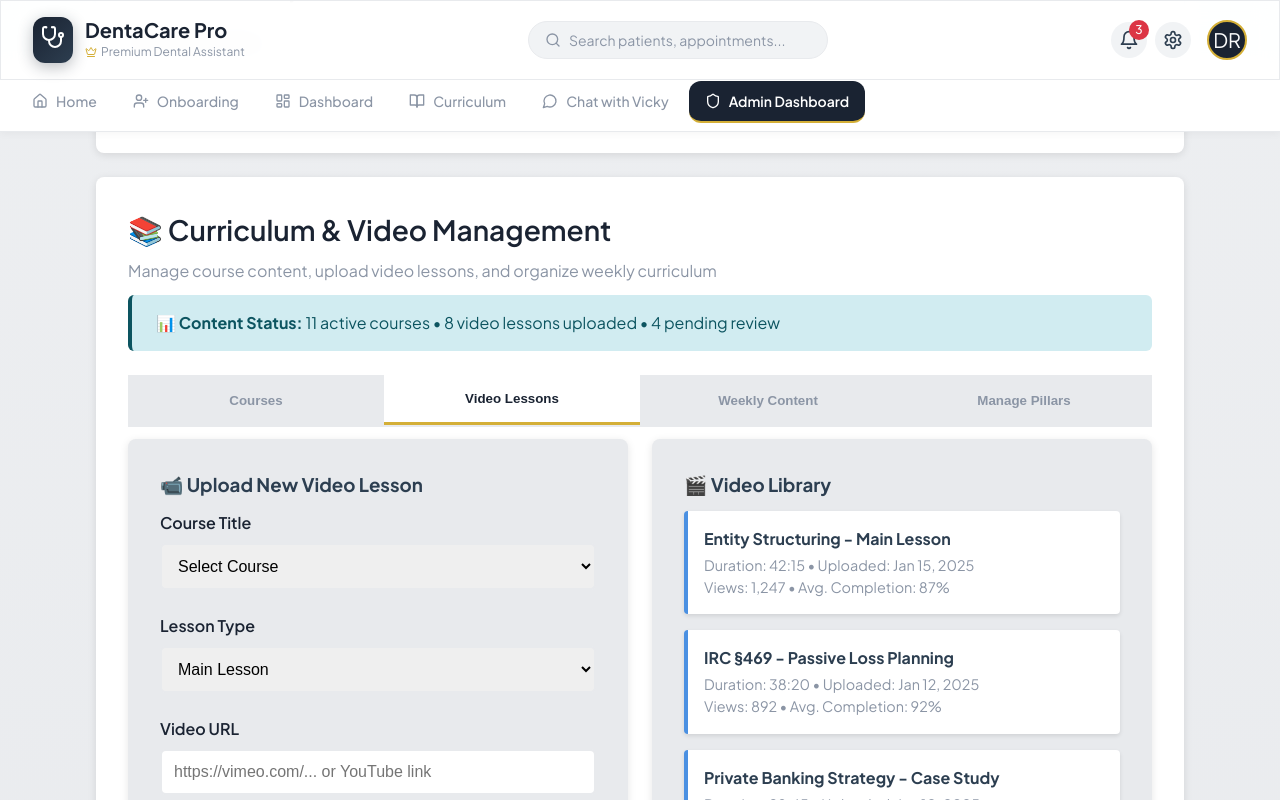
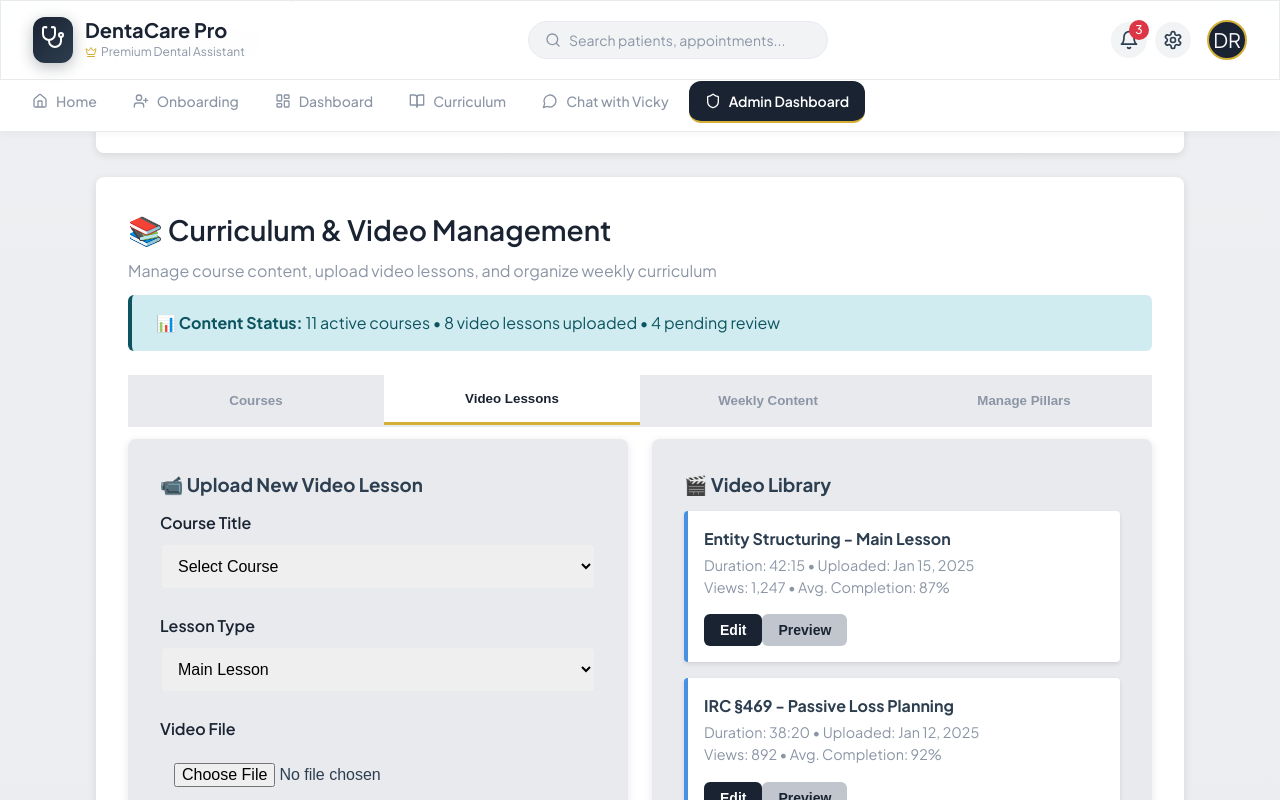
Before and after one commit to uzair-fabtechsol/frontend-dentist-react, a React (Vite) app: page /admin in a window 1280 px wide. Both pictures are taken after a click on the button "Video Lessons". Shown: the part 3441-4241 px from the top of the page. Built offline with nearby package versions, Linux system fonts and the light colour scheme.

Commit message:
Administrator View

```diff
--- a/src/features/admin/Admin.jsx
+++ b/src/features/admin/Admin.jsx
@@ -544,6 +544,7 @@ const Admin = () => {
             {/* Videos Tab */}
             {activeCurriculumTab === 'videos' && (
               <div className="grid grid-2 mt-3">
+                {/* Upload Video Section */}
                 <div className="card" style={{ background: 'var(--silver-light)' }}>
                   <h3>📹 Upload New Video Lesson</h3>
                   <form className="mt-3">
@@ -555,6 +556,10 @@ const Admin = () => {
                         <option value="2">Asset Protection Strategies</option>
                         <option value="3">IRC §469 - Passive Loss Planning</option>
                         <option value="4">IRC §7702 - Private Banking Strategy</option>
+                        <option value="5">Augusta Rule (IRC §280A)</option>
+                        <option value="6">Defined Benefit & Cash Balance Plans</option>
+                        <option value="7">EXIT & SALE OF PRACTICE</option>
+                        <option value="8">Captive Insurance (IRC §831(b))</option>
                       </select>
                     </div>
                     <div className="form-group">
@@ -567,12 +572,26 @@ const Admin = () => {
                       </select>
                     </div>
                     <div className="form-group">
-                      <label className="form-label">Video URL</label>
+                      <label className="form-label">Video File</label>
+                      <input type="file" className="form-control" accept="video/*" />
+                      <small style={{ color: 'var(--silver-dark)' }}>Accepted formats: MP4, MOV, AVI (Max: 500MB)</small>
+                    </div>
+                    <div className="form-group">
+                      <label className="form-label">Video URL (Alternative)</label>
                       <input type="url" className="form-control" placeholder="https://vimeo.com/... or YouTube link" />
+                      <small style={{ color: 'var(--silver-dark)' }}>Use Vimeo, YouTube, or direct video URL</small>
                     </div>
                     <div className="form-group">
                       <label className="form-label">Duration</label>
                       <input type="text" className="form-control" placeholder="e.g., 45 minutes" />
+                    </div>
+                    <div className="form-group">
+                      <label className="form-label">Thumbnail</label>
+                      <input type="file" className="form-control" accept="image/*" />
+                    </div>
+                    <div className="form-group">
+                      <label className="form-label">Description</label>
+                      <textarea className="form-control" rows="3" placeholder="Brief description of the video lesson"></textarea>
                     </div>
                     <div className="btn-group">
                       <button type="submit" className="btn btn-primary">Upload Video</button>
@@ -580,29 +599,54 @@ const Admin = () => {
                     </div>
                   </form>
                 </div>
+                {/* Video Library */}
                 <div className="card" style={{ background: 'var(--silver-light)' }}>
                   <h3>🎬 Video Library</h3>
                   <div className="mt-3">
                     <div className="student-detail-card">
+                      <div style={{ display: 'flex', justifyContent: 'space-between', alignItems: 'flex-start', flexWrap: 'wrap', gap: '1rem' }}>
+                        <div>
                           <strong>Entity Structuring - Main Lesson</strong>
                           <p className="mt-1" style={{ fontSize: '0.9rem', color: 'var(--silver-dark)' }}>
                             Duration: 42:15 • Uploaded: Jan 15, 2025<br />
                             Views: 1,247 • Avg. Completion: 87%
                           </p>
                         </div>
+                        <div>
+                          <button className="btn btn-sm btn-primary">Edit</button>
+                          <button className="btn btn-sm btn-secondary">Preview</button>
+                        </div>
+                      </div>
+                    </div>
                     <div className="student-detail-card">
+                      <div style={{ display: 'flex', justifyContent: 'space-between', alignItems: 'flex-start', flexWrap: 'wrap', gap: '1rem' }}>
+                        <div>
                           <strong>IRC §469 - Passive Loss Planning</strong>
                           <p className="mt-1" style={{ fontSize: '0.9rem', color: 'var(--silver-dark)' }}>
                             Duration: 38:20 • Uploaded: Jan 12, 2025<br />
                             Views: 892 • Avg. Completion: 92%
                           </p>
                         </div>
+                        <div>
+                          <button className="btn btn-sm btn-primary">Edit</button>
+                          <button className="btn btn-sm btn-secondary">Preview</button>
+                        </div>
+                      </div>
+                    </div>
                     <div className="student-detail-card">
+                      <div style={{ display: 'flex', justifyContent: 'space-between', alignItems: 'flex-start', flexWrap: 'wrap', gap: '1rem' }}>
+                        <div>
                           <strong>Private Banking Strategy - Case Study</strong>
                           <p className="mt-1" style={{ fontSize: '0.9rem', color: 'var(--silver-dark)' }}>
                             Duration: 28:45 • Uploaded: Jan 10, 2025<br />
                             Views: 673 • Avg. Completion: 78%
                           </p>
+                        </div>
+                        <div>
+                          <button className="btn btn-sm btn-primary">Edit</button>
+                          <button className="btn btn-sm btn-secondary">Preview</button>
+                        </div>
+                      </div>
                     </div>
                     <button className="btn btn-secondary btn-block mt-2">View All Videos (24)</button>
                   </div>
@@ -700,6 +744,10 @@ const Admin = () => {
                       • Entity Structuring & S-Corp Benefits<br />
                       • Asset Protection Strategies
                     </p>
+                    <div className="btn-group mt-2">
+                      <button className="btn btn-sm" style={{ background: 'white', color: 'var(--navy-primary)' }}>Edit Pillar</button>
+                      <button className="btn btn-sm" style={{ background: 'transparent', border: '1px solid white', color: 'white' }}>Manage Courses</button>
+                    </div>
                   </div>
                   <div className="card" style={{ background: 'linear-gradient(135deg, #d4af37 0%, #C49A2E 100%)', color: 'white' }}>
                     <h3>💰 Pillar 2: Personal Tax Optimization</h3>
@@ -709,6 +757,10 @@ const Admin = () => {
                       • IRC §7702 - Private Banking Strategy<br />
                       • Augusta Rule (IRC §280A)
                     </p>
+                    <div className="btn-group mt-2">
+                      <button className="btn btn-sm" style={{ background: 'white', color: 'var(--navy-primary)' }}>Edit Pillar</button>
+                      <button className="btn btn-sm" style={{ background: 'transparent', border: '1px solid white', color: 'white' }}>Manage Courses</button>
+                    </div>
                   </div>
                   <div className="card" style={{ background: 'linear-gradient(135deg, #2ECC71 0%, #27AE60 100%)', color: 'white' }}>
                     <h3>🏦 Pillar 3: Retirement & Investment</h3>
@@ -717,6 +769,10 @@ const Admin = () => {
                       • Defined Benefit & Cash Balance Plans<br />
                       • IRC §1031 Exchanges
                     </p>
+                    <div className="btn-group mt-2">
+                      <button className="btn btn-sm" style={{ background: 'white', color: 'var(--navy-primary)' }}>Edit Pillar</button>
+                      <button className="btn btn-sm" style={{ background: 'transparent', border: '1px solid white', color: 'white' }}>Manage Courses</button>
+                    </div>
                   </div>
                   <div className="card" style={{ background: 'linear-gradient(135deg, #764ba2 0%, #667eea 100%)', color: 'white' }}>
                     <h3>🏛️ Pillar 4: Legacy & Advanced Strategies</h3>
@@ -727,6 +783,10 @@ const Admin = () => {
                       • EXIT & SALE OF PRACTICE<br />
                       • Tax Plan Integration & Implementation
                     </p>
+                    <div className="btn-group mt-2">
+                      <button className="btn btn-sm" style={{ background: 'white', color: 'var(--navy-primary)' }}>Edit Pillar</button>
+                      <button className="btn btn-sm" style={{ background: 'transparent', border: '1px solid white', color: 'white' }}>Manage Courses</button>
+                    </div>
                   </div>
                 </div>
               </div>
```
Lines whose indentation alone changed are shown as unchanged.
